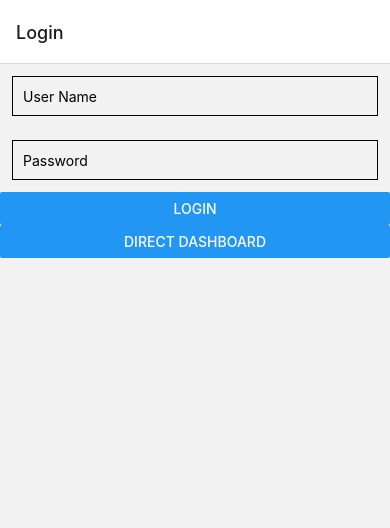
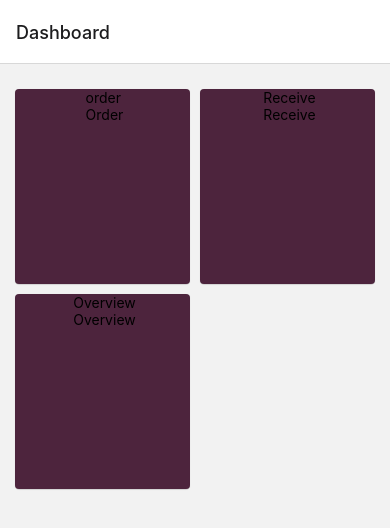
Before and after one commit to Alltrace/ROI, a React Native app: screen /Login in a window 390 px wide. Shown: the top 528 px of the page. Built offline with nearby package versions, Linux system fonts and the light colour scheme.

Commit message:
fix: direct navigate to dashboard if token is alive

```diff
--- a/App.js
+++ b/App.js
@@ -1,23 +1,35 @@
-import { StatusBar } from 'expo-status-bar';
-import { StyleSheet, Text, View } from 'react-native';
-import Login from './screen/Login';
-import { NavigationContainer } from '@react-navigation/native';
-import { createNativeStackNavigator } from '@react-navigation/native-stack';
-import Dashboard from './screen/Dashboard';
-import Overview from './screen/Overview';
-import TagScreen from './screen/TagScreen';
-import Grid from './component/grid/Grid';
+import { StatusBar } from "expo-status-bar";
+import { StyleSheet, Text, View } from "react-native";
+import Login from "./screen/Login";
+import { NavigationContainer } from "@react-navigation/native";
+import { createNativeStackNavigator } from "@react-navigation/native-stack";
+import Dashboard from "./screen/Dashboard";
+import Overview from "./screen/Overview";
+import TagScreen from "./screen/TagScreen";
+import Grid from "./component/grid/Grid";
+import { isAliveToken } from "./utils/testToken";
+import React from "react";
 
 const Stack = createNativeStackNavigator();
 export default function App() {
+  let token = isAliveToken();
+
   return (
     <NavigationContainer>
+      {token ? (
+        <Stack.Navigator>
+          <Stack.Screen name="Dashboard" component={Dashboard} />
+          <Stack.Screen name="Overview" component={Overview} />
+          <Stack.Screen name="TagScreen" component={TagScreen} />
+        </Stack.Navigator>
+      ) : (
         <Stack.Navigator>
           <Stack.Screen name="Login" component={Login} />
           <Stack.Screen name="Dashboard" component={Dashboard} />
           <Stack.Screen name="Overview" component={Overview} />
           <Stack.Screen name="TagScreen" component={TagScreen} />
         </Stack.Navigator>
+      )}
     </NavigationContainer>
   );
 }
@@ -25,8 +37,8 @@
 const styles = StyleSheet.create({
   container: {
     flex: 1,
-    backgroundColor: '#fff',
-    alignItems: 'center',
-    justifyContent: 'center',
+    backgroundColor: "#fff",
+    alignItems: "center",
+    justifyContent: "center",
   },
 });
--- a/screen/Login.js
+++ b/screen/Login.js
@@ -1,17 +1,22 @@
+import { StackActions } from "@react-navigation/native";
 import React from "react";
-import { SafeAreaView, StyleSheet, TextInput,Button } from "react-native";
+import { SafeAreaView, StyleSheet, TextInput, Button } from "react-native";
 import { loginAPI } from "../service/api";
 
 const Login = ({ navigation }) => {
-  const [email, onChangeEmail] = React.useState('');
-  const [password, onChangePassword] = React.useState('');
+  const [email, onChangeEmail] = React.useState("");
+  const [password, onChangePassword] = React.useState("");
 
   const handleLogin = async () => {
-      console.log(email, password, 'input')
-    const res = await loginAPI(email, password)
-    console.log(res, 'res')
-    navigation.navigate('Dashboard');
-  }
+    try {
+      const res = await loginAPI(email, password);
+      if (res) {
+        navigation.dispatch(StackActions.replace("Dashboard"));
+      }
+    } catch (error) {
+      console.log(error, "error");
+    }
+  };
 
   return (
     <SafeAreaView>
@@ -28,11 +33,11 @@
         value={password}
       />
 
-    <Button
-        title="Login"
-        onPress={handleLogin}
+      <Button title="Login" onPress={handleLogin} />
+      <Button
+        title="direct DASHBOARD"
+        onPress={() => navigation.navigate("Dashboard")}
       />
-    <Button title='direct DASHBOARD' onPress={() => navigation.navigate('Dashboard')}/>
     </SafeAreaView>
   );
 };
--- a/service/api.js
+++ b/service/api.js
@@ -1,76 +1,71 @@
 import { URL, UUID } from "../constant/constant";
 import axios from "axios";
-import * as SecureStore from 'expo-secure-store';
+import * as SecureStore from "expo-secure-store";
 
-export const loginAPI = (username , password ) => {
+export const loginAPI = (username, password) => {
   return new Promise(async (resolve, reject) => {
     try {
       const res = await axios.post(URL, {
         login: username,
         password: password,
         event: "login",
-
       });
+      if (res.status === 200) {
         resolve(res.data);
-        await SecureStore.setItemAsync(UUID,res.data.userid);
-
+        await SecureStore.setItemAsync(UUID, res.data.userid);
+      }
     } catch (err) {
-          console.log(err, 'error')
-        reject(err);
+      console.log(err, "error");
+      return "error";
     }
   });
-  }
+};
 
 //logout API
 export const logoutAPI = () => {
   return new Promise(async (resolve, reject) => {
     try {
       const res = await SecureStore.deleteItemAsync(UUID);
-        // const uuid = await SecureStore.getItemAsync(UUID);
-        // console.log(res, 'delete', '----', uuid, 'access-id')
     } catch (err) {
-          console.log(err, 'error')
+      console.log(err, "error");
       reject(err);
     }
   });
-  }
-
+};
 
 //Heartbeat overview API
 export const overviewAPI = () => {
   return new Promise(async (resolve, reject) => {
     try {
-        const uuid = await SecureStore.getItemAsync('uuid');
+      const uuid = await SecureStore.getItemAsync("uuid");
       const res = await axios.post(URL, {
         userid: uuid,
         event: "hb",
-            tags: [
-              {}
-          ]
+        tags: [{}],
       });
       resolve(res.data);
     } catch (err) {
-          console.log(err, 'error')
+      console.log(err, "error");
       reject(err);
     }
   });
-  }
+};
 
 //Order and Recieve API
 export const TagPlusAPI = (tags) => {
   return new Promise(async (resolve, reject) => {
     try {
-          const uuid = await SecureStore.getItemAsync('uuid');
+      const uuid = await SecureStore.getItemAsync("uuid");
       const res = await axios.post(URL, {
         userid: uuid,
         event: "tag+",
-              tags: tags
+        tags: tags,
       });
-          console.log(tags, 'tag body req')
+      console.log(tags, "tag body req");
       resolve(res.data);
     } catch (err) {
-            console.log(err, 'error')
+      console.log(err, "error");
       reject(err);
     }
   });
-    }
+};
--- /dev/null
+++ b/utils/testToken.js
@@ -0,0 +1,11 @@
+import * as SecureStore from "expo-secure-store";
+import { UUID } from "../constant/constant";
+
+export const isAliveToken = async () => {
+  const uuid = await SecureStore.getItemAsync(UUID);
+  if (uuid) {
+    return true;
+  } else {
+    return false;
+  }
+};
```
Lines whose indentation alone changed are shown as unchanged.
